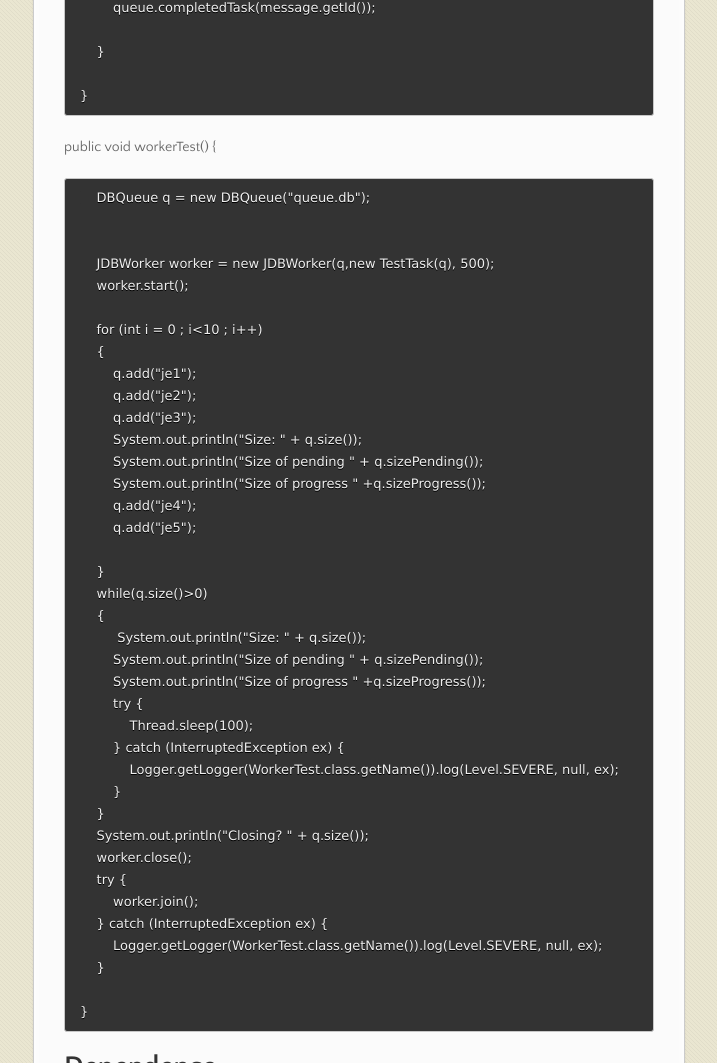
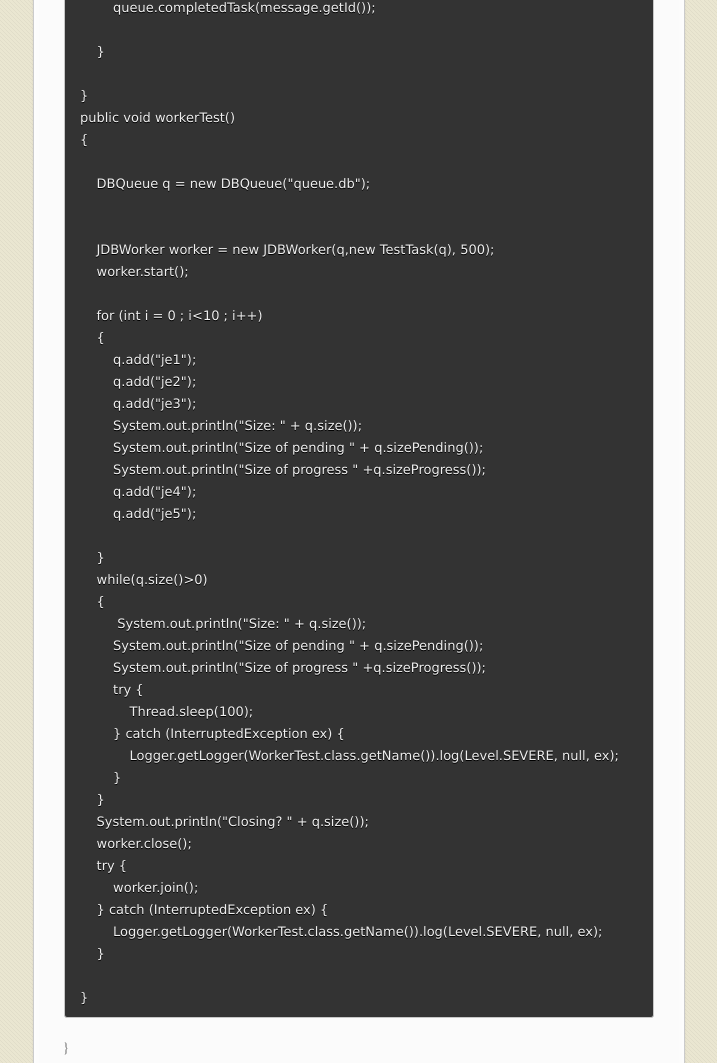
Before and after one commit to bastiao/JDBQueue, a plain HTML site: page index.html in a window 1280 px wide. Shown: the part 1480-2543 px from the top of the page, without its empty margins (282-999 px from the left). Drawn offline with nearby package versions, Linux system fonts and the light colour scheme.

Commit message:
Create gh-pages branch via GitHub

```diff
--- a/index.html
+++ b/index.html
@@ -89,12 +89,10 @@ worker.join();
     }
 
 }
-</code></pre>
+public void workerTest()
+{
 
-<p>public void workerTest()
-    {</p>
-
-<pre><code>    DBQueue q = new DBQueue("queue.db");
+    DBQueue q = new DBQueue("queue.db");
 
 
     JDBWorker worker = new JDBWorker(q,new TestTask(q), 500);
@@ -134,6 +132,8 @@ worker.join();
 }
 </code></pre>
 
+<p>}</p>
+
 <h1>Dependence</h1>
 
 <p>In order to grant the persistence, JDBQueue uses sqlite4java.</p>
```
Also changed, not shown: params.json (+1 -1 lines).
